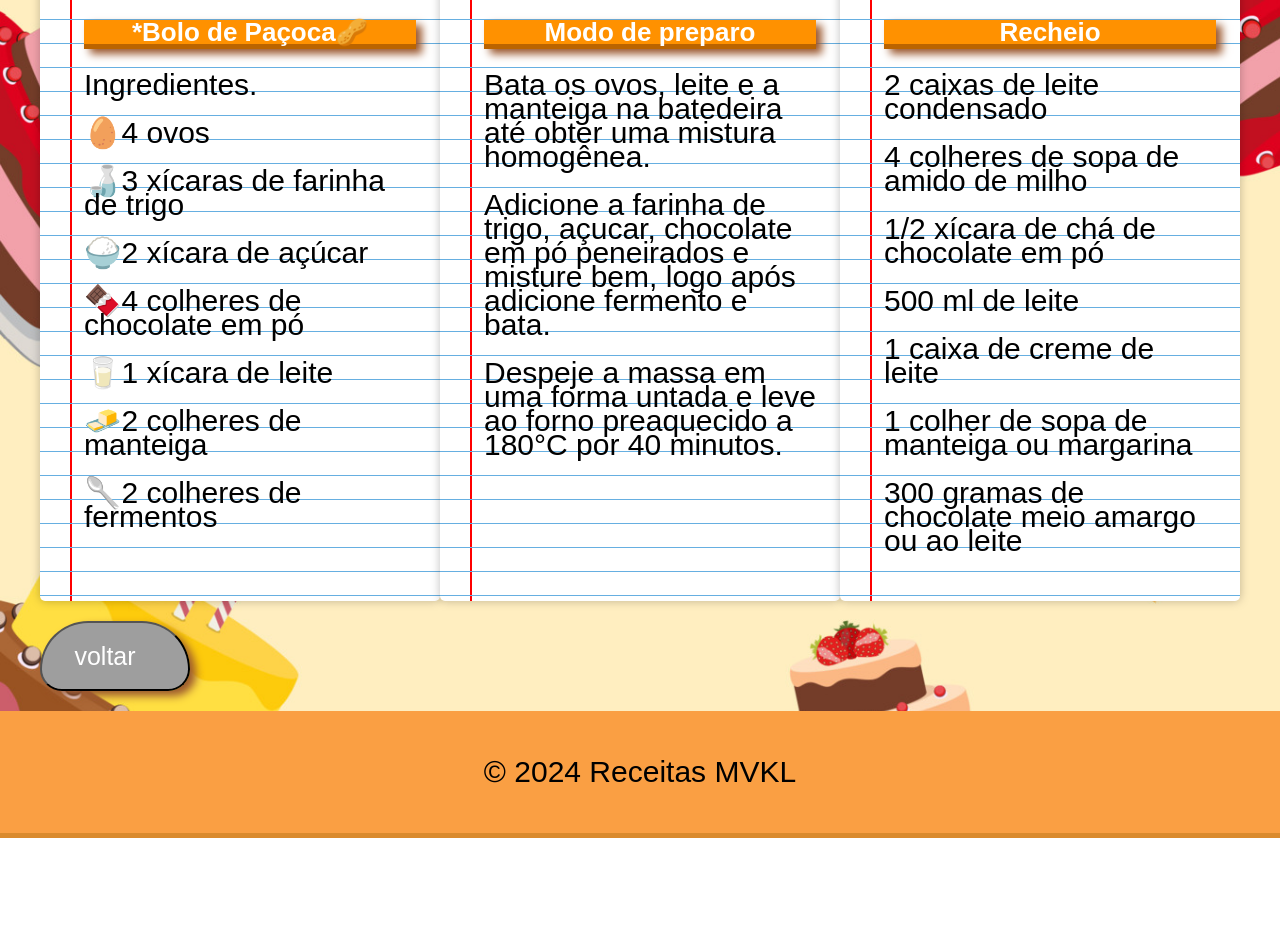
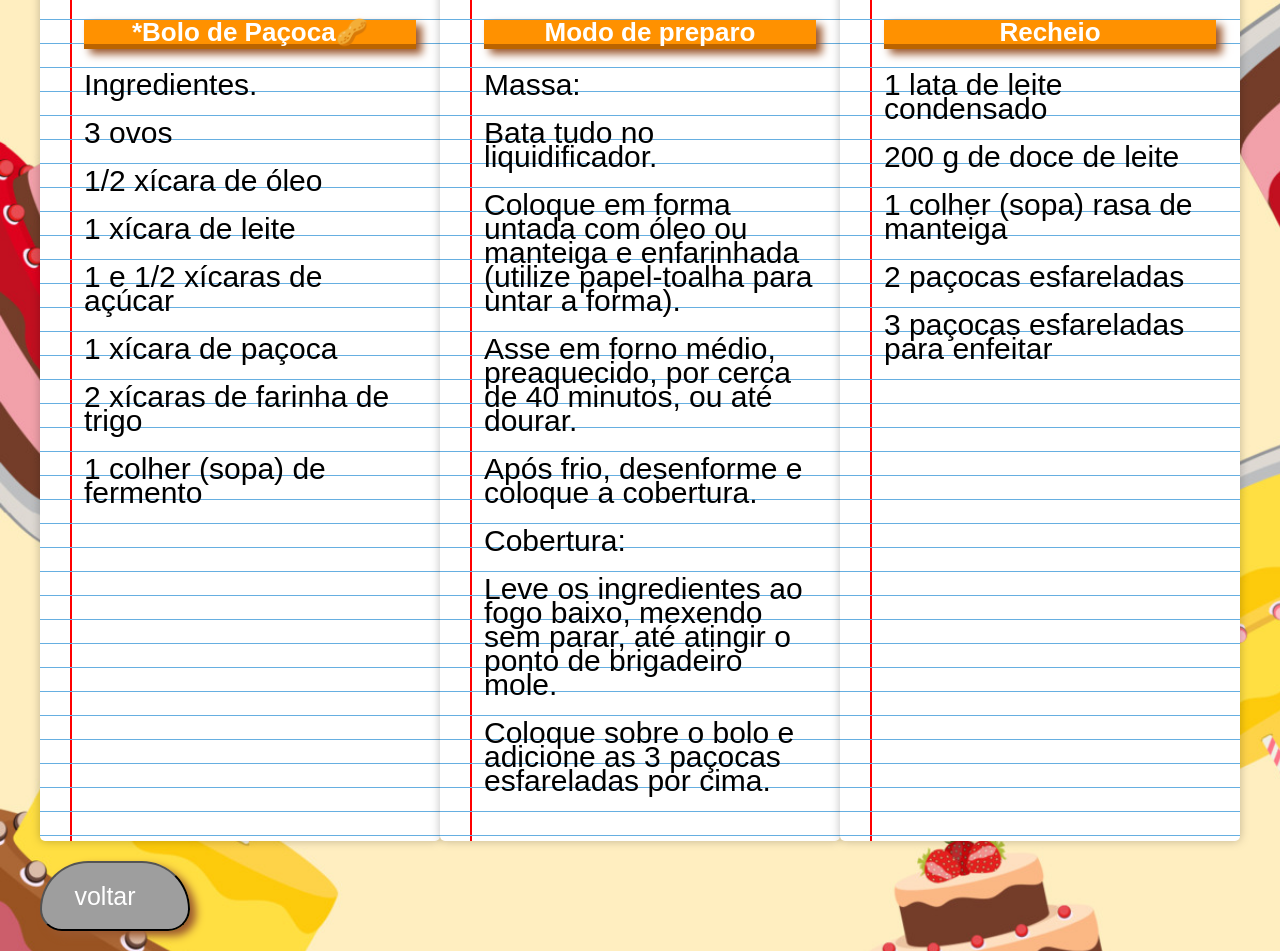
Before and after one commit to MaiconS890/TCC2024, a plain HTML site: page HTML/site10.html in a window 1280 px wide. Shown: the part 974-1925 px from the top of the page. Before the commit the page ends 1812 px from the top, so only its background shows below. Drawn offline with Linux system fonts and the light colour scheme; grey boxes are pictures that could not be loaded.

Commit message:
oi 26/11

```diff
--- a/CSS/receitaGeral.css
+++ b/CSS/receitaGeral.css
@@ -19,12 +19,15 @@ body {
 
   }
   .foto h3{
-    height: 258px;
+    height: 326px;
     background-image: url('https://static.vecteezy.com/system/resources/previews/024/958/757/non_2x/realistic-chocolate-dripping-isolated-object-transparent-background-ai-generated-free-png.png');
 background-size: cover;
   }
   .logo{
-    margin-top: -96px;
+    margin-top: -113px;
+  }
+  .coroca{
+    margin-top: 30px;
   }
   header{
     margin: -60px;
--- a/HTML/site10.html
+++ b/HTML/site10.html
@@ -33,13 +33,20 @@
             <h2 class="card_title">*Bolo de Paçoca🥜</h2>
             <div class="card_text">
               <p>Ingredientes.</p>
-              <p>🥚4 ovos</p>
-               <p> 🍶3 xícaras de farinha de trigo </p>
-               <p> 🍚2 xícara de açúcar </p>
-                <p>🍫4 colheres de chocolate em pó </p>
-                <p>🥛1 xícara de leite </p>
-                <p>🧈2 colheres de manteiga </p>
-                <p>🥄2 colheres de fermentos </p>
+
+              <p>3 ovos</p>
+
+              <p> 1/2 xícara de óleo</p>
+
+              <p>  1 xícara de leite</p>
+
+                <p>1 e 1/2 xícaras de açúcar</p>
+
+                  <p> 1 xícara de paçoca</p>
+
+                    <p> 2 xícaras de farinha de trigo</p>
+
+                      <p>1 colher (sopa) de fermento</p>
             </div>
           </div>
         </div>
@@ -56,10 +63,24 @@
           <div class="card_content">
             <h2 class="card_title">Modo de preparo</h2>
             <div class="card_text">
-              <p>Bata os ovos, leite e a manteiga na batedeira até obter uma mistura homogênea. </p>
-                <p>Adicione a farinha de trigo, açucar, chocolate em pó peneirados e misture bem, logo após adicione fermento e bata.</p>
-               <p> Despeje a massa em uma forma untada e leve ao forno preaquecido a 180°C por 40 minutos.</p>
-            </div>
+              <p>Massa:</p>
+              <p>Bata tudo no liquidificador.</p>
+
+
+              <p>Coloque em forma untada com óleo ou manteiga e enfarinhada (utilize papel-toalha para untar a forma).</p>
+
+
+              <p>Asse em forno médio, preaquecido, por cerca de 40 minutos, ou até dourar.</p>
+
+
+              <p> Após frio, desenforme e coloque a cobertura.</p>
+
+
+                <p> Cobertura:
+                  <p>Leve os ingredientes ao fogo baixo, mexendo sem parar, até atingir o ponto de brigadeiro mole.</p>
+
+
+                <p>Coloque sobre o bolo e adicione as 3 paçocas esfareladas por cima.</p>
           </div>
         </div>
       </li>
@@ -70,19 +91,16 @@
             <h2 class="card_title">Recheio</h2>
             <div class="card_text">
               <p><span class="note"></span></p>
-              <p>2 caixas de leite condensado</p>
 
-              <p>4 colheres de sopa de amido de milho</p>
+              <p>1 lata de leite condensado</p>
 
-                <p> 1/2 xícara de chá de chocolate em pó</p>
+                <p>200 g de doce de leite</p>
 
-                  <p> 500 ml de leite</p>
+                  <p>1 colher (sopa) rasa de manteiga</p>
 
-                    <p> 1 caixa de creme de leite</p>
+                    <p>2 paçocas esfareladas</p>
 
-                  <p> 1 colher de sopa de manteiga ou margarina</p>
-
-                <p> 300 gramas de chocolate meio amargo ou ao leite</p>
+                      <p>3 paçocas esfareladas para enfeitar</p>
             </div>
           </div>
         </div>
```
Also changed, not shown: HTML/receitaPrincipal.html (+3 -1 lines), HTML/site11.html (+25 -21 lines), HTML/site3.html (+0 -4 lines), JS/pesquisa.js (+6 -6 lines), index.html (+1 -0 lines).
